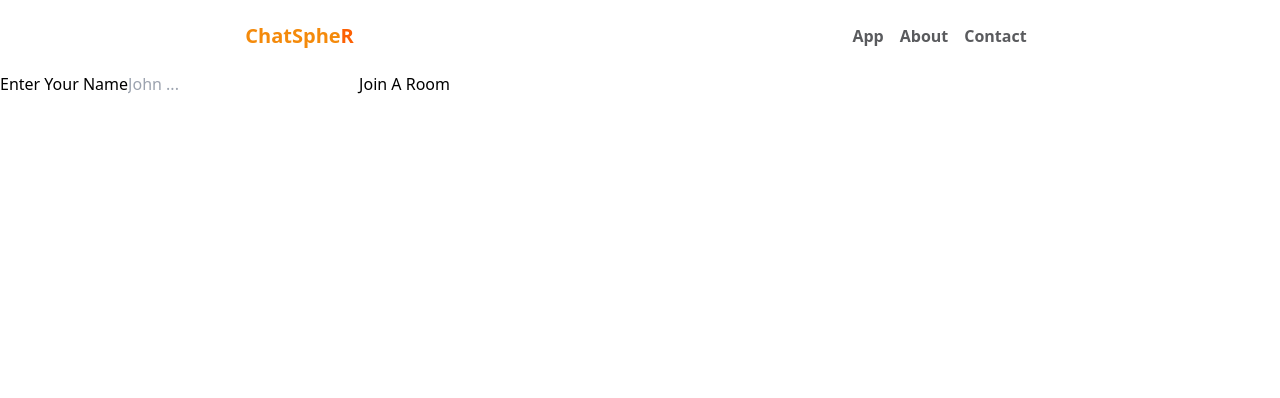
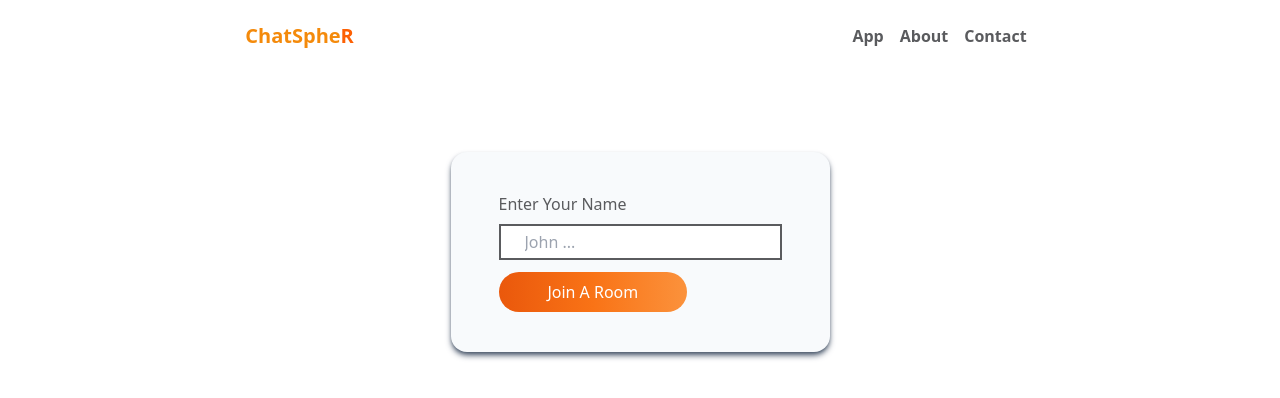
Before and after one commit to laitoussyassine/ChatSphere---Real-time-Chat, a React (Vite) app: page /join in a window 1280 px wide. Shown: the top 398 px of the page. Built offline with nearby package versions, Linux system fonts and the light colour scheme; no server answers.

Commit message:
styling join chat form

```diff
--- /dev/null
+++ b/src/components/Input.jsx
@@ -0,0 +1,11 @@
+import React from 'react'
+
+const input = ({placeholder}) => {
+  return (
+    <>
+        <input type="text" placeholder={placeholder} className=""/>
+    </>
+  )
+}
+
+export default input
--- a/src/pages/Join.jsx
+++ b/src/pages/Join.jsx
@@ -23,11 +23,23 @@ const Join = () => {
     <>
       {
         notShowChat ? (
-          <div>
-            <label htmlFor="">Enter Your Name</label>
-            <input type="text" placeholder='John ...' value={username} onChange={handleUserName} />
-            <button onClick={joinRoom}>Join A Room</button>
-          </div>
+          <>
+            <div className='flex flex-col items-center lg:my-20 mt-6'>
+              <div className='bg-slate-50 shadow-slate-600 shadow-md py-10 px-12 rounded-2xl'>
+                <p className='mb-2 text-textColor font-medium'>Enter Your Name</p>
+                <input className='px-6 py-1 outline-none border-2	 border-textColor' type="text" placeholder='John ...' value={username} onChange={handleUserName}  />
+                <div className=''>
+                  <button className='bg-gradient-to-r text-white font-medium from-orange-600 via-orange-500 to-orange-400
+            hover:bg-gradient-to-bl
+            cursor-pointer
+            mt-3 w-2/3 rounded-full px-7 py-2' onClick={joinRoom}>Join A Room</button>
+                </div>
+              </div>
+
+            </div>
+
+
+          </>
 
         )
 
```
Also changed, not shown: src/components/Button.jsx (added, +11 -0 lines).
